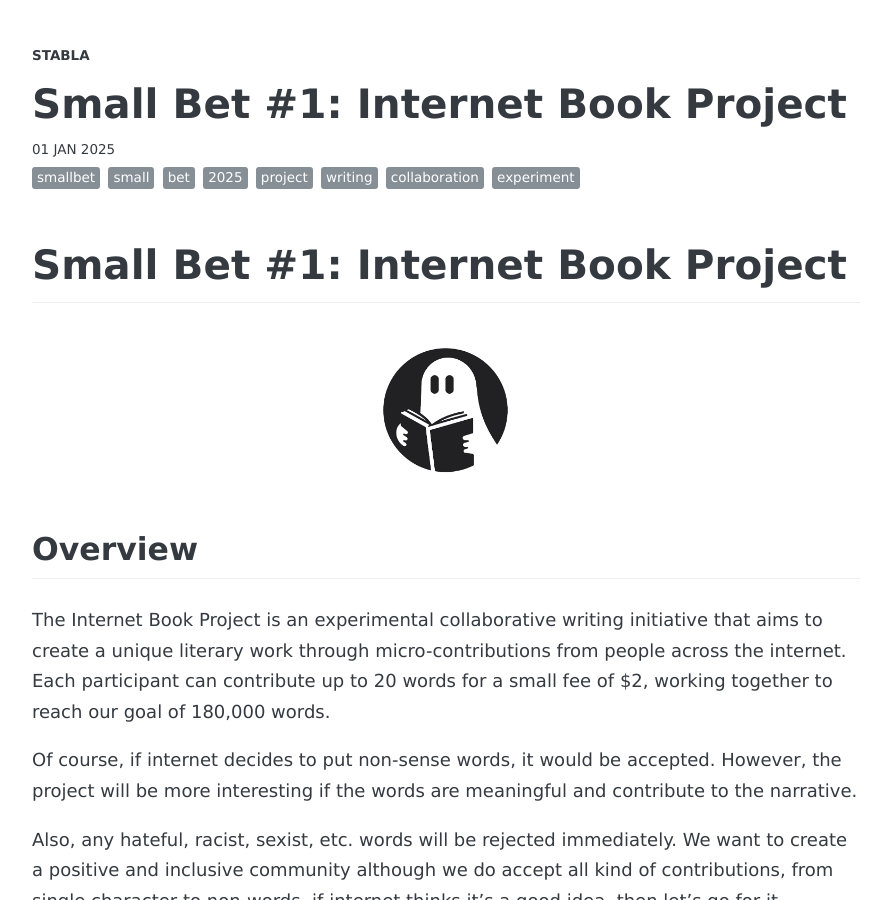
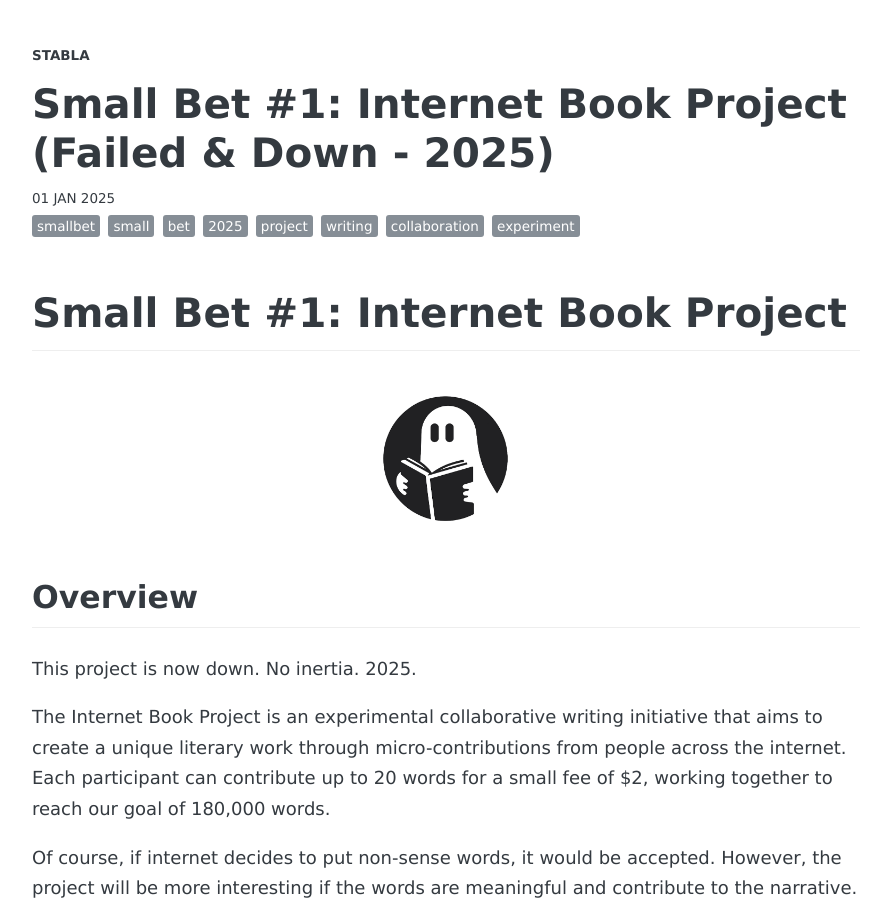
Before and after one commit to stabla/Blog, a Jekyll site: the page built from _posts/2025-01-01-Small-Bet-1-Internet-Book-Project.md, in a window 1280 px wide and 900 px high. Shown: the whole window, without its empty margins (194-1085 px from the left). Built offline with Jekyll 4.4.1, drawn with Linux system fonts in a browser that asks for light colours; nearby versions of some CDN libraries; some web fonts are replaced.

Commit message:
This project is now down. No inertia. 2025.

```diff
--- a/_posts/2025-01-01-Small-Bet-1-Internet-Book-Project.md
+++ b/_posts/2025-01-01-Small-Bet-1-Internet-Book-Project.md
@@ -1,6 +1,6 @@
 ---
 layout: post
-title: "Small Bet #1: Internet Book Project"
+title: "Small Bet #1: Internet Book Project (Failed & Down - 2025)"
 description: "A collaborative writing experiment to create a book with micro-contributions from the internet"
 date: 2025-01-01
 tags: [smallbet, small, bet, '2025', project, writing, collaboration, experiment]
@@ -12,6 +12,8 @@ share: true
 [![Internet Book Project](/images/internetbookproject.png){: .center-image .tiny-image}](https://www.internetbookproject.com)
 
 ## Overview
+This project is now down. No inertia. 2025.
+
 The Internet Book Project is an experimental collaborative writing initiative that aims to create a unique literary work through micro-contributions from people across the internet. Each participant can contribute up to 20 words for a small fee of $2, working together to reach our goal of 180,000 words.
 
 Of course, if internet decides to put non-sense words, it would be accepted. However, the project will be more interesting if the words are meaningful and contribute to the narrative.
```
